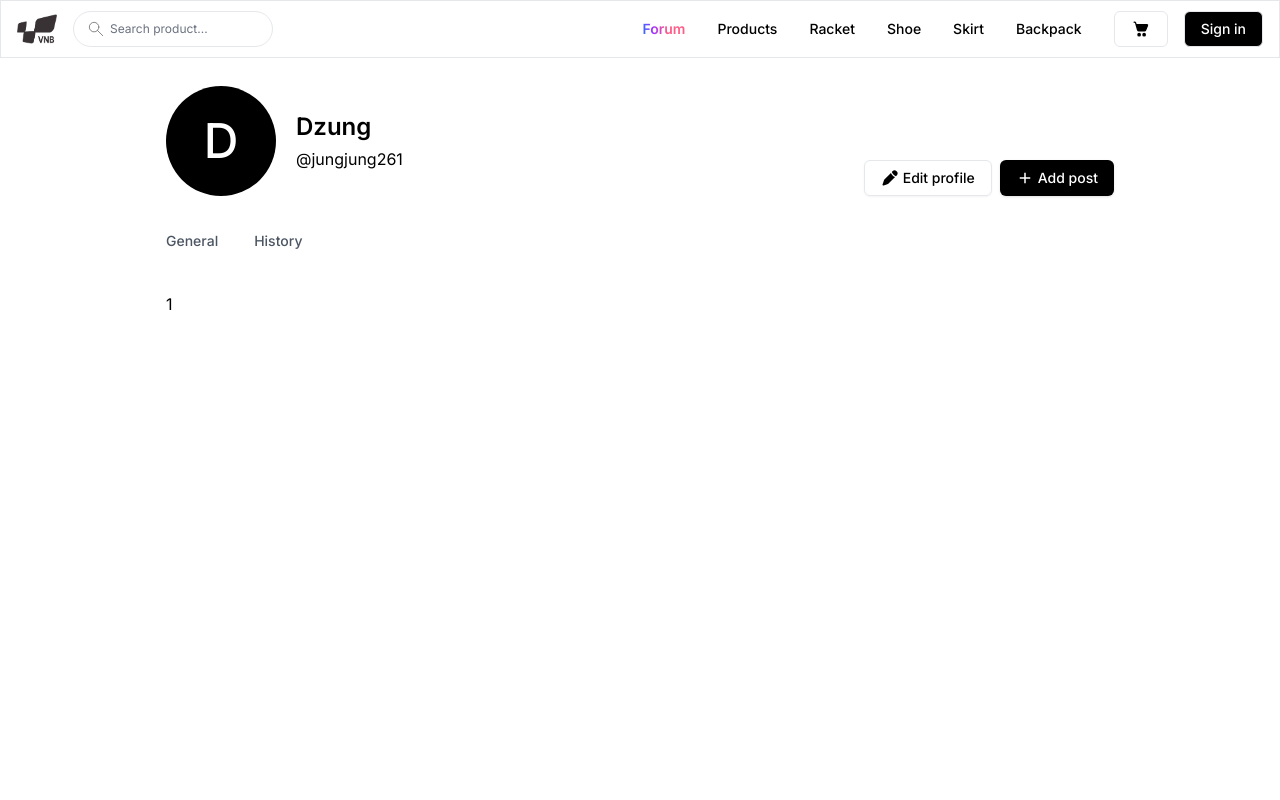
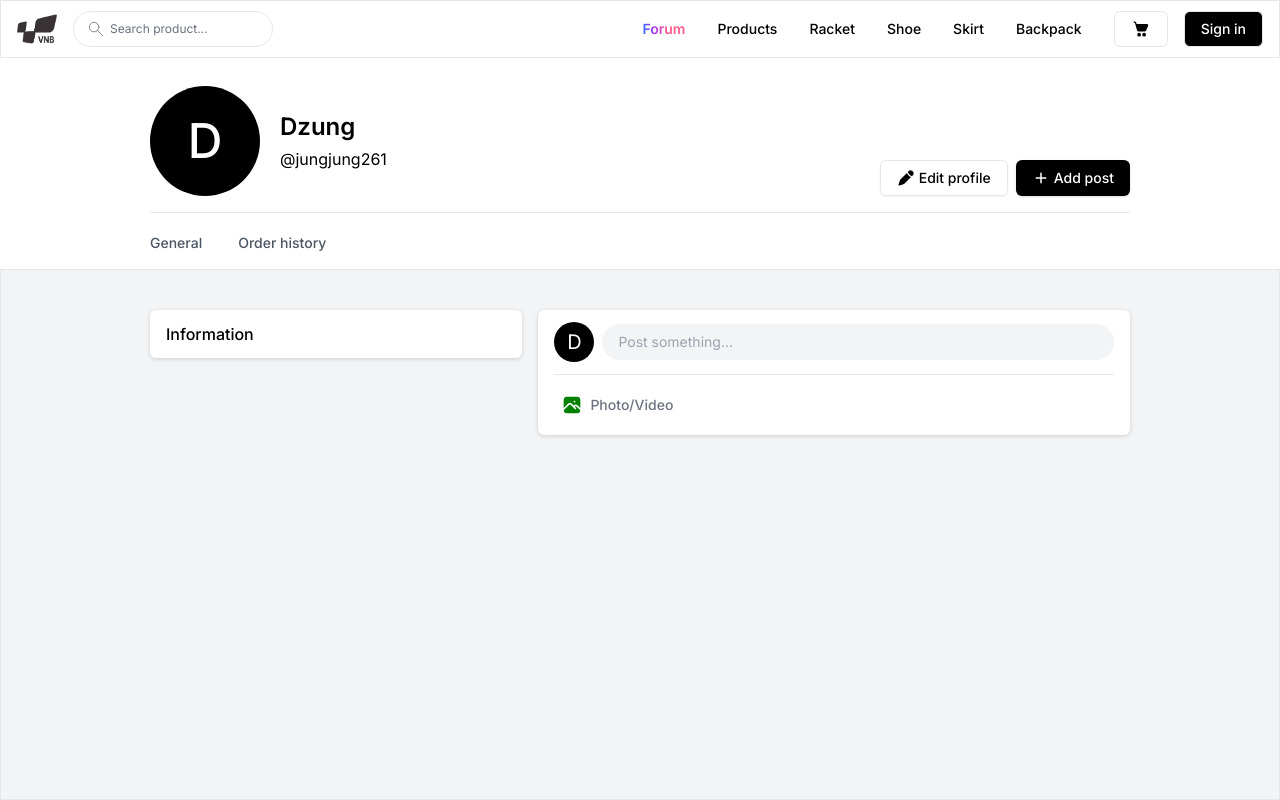
Before and after one commit to VNBShop/vnb-web-client, a Next.js app: page /user/1 in a window 1280 px wide. Built offline with nearby package versions, Linux system fonts and the light colour scheme.

Commit message:
add user posst

```diff
--- a/app/(user)/user/[userId]/layout.tsx
+++ b/app/(user)/user/[userId]/layout.tsx
@@ -16,14 +16,15 @@ type UserLayoutProps = {
 
 export default function UserLayout({ children, params }: UserLayoutProps) {
   return (
-    <>
+    <div className=" absolute inset-0 flex flex-col">
       <Header />
-      <section className="mt-7 max-w-secondary mx-auto px-4">
-        <section className="flex items-end justify-between">
-          <div className="flex gap-5 items-center">
-            <figure className=" w-[110px] h-[110px] rounded-full">
+
+      <section className="mx-auto w-full max-w-secondary">
+        <section className="mt-7 flex items-end justify-between">
+          <div className="flex items-center gap-5">
+            <figure className=" h-[110px] w-[110px] rounded-full">
               {/* <Image src={''} /> */}
-              <p className="text-5xl font-medium rounded-full bg-black text-white w-full h-full flex items-center justify-center">
+              <p className="flex h-full w-full items-center justify-center rounded-full bg-black text-5xl font-medium text-white">
                 D
               </p>
             </figure>
@@ -46,10 +47,12 @@ export default function UserLayout({ children, params }: UserLayoutProps) {
             </Button>
           </div>
         </section>
-
+        <hr className="mb-1 mt-4" />
         <UserNavigation userId="jungjung261" />
+      </section>
+      <section className="flex-1 border border-t bg-gray-100">
         {children}
       </section>
-    </>
+    </div>
   )
 }
--- a/app/(user)/user/[userId]/page.tsx
+++ b/app/(user)/user/[userId]/page.tsx
@@ -1,3 +1,5 @@
+import AddPost from '@/components/add-post'
+
 export type UserPageProps = {
   params: {
     userId: string
@@ -5,5 +7,14 @@ export type UserPageProps = {
 }
 
 export default function UserPage({ params }: UserPageProps) {
-  return <section className="mt-10">{params.userId}</section>
+  return (
+    <section className="mx-auto mt-10 flex max-w-secondary items-start gap-4">
+      <section className="w-[38%] rounded-md bg-white p-4 py-3 shadow-box">
+        <h2 className=" font-medium">Information</h2>
+      </section>
+      <section className="flex-1">
+        <AddPost />
+      </section>
+    </section>
+  )
 }
--- a/package.json
+++ b/package.json
@@ -36,6 +36,7 @@
     "eslint-config-prettier": "^9.0.0",
     "postcss": "^8",
     "prettier": "^3.0.3",
+    "prettier-plugin-tailwindcss": "^0.5.6",
     "tailwindcss": "^3",
     "typescript": "^5"
   }
--- a/src/common/icons.tsx
+++ b/src/common/icons.tsx
@@ -440,6 +440,29 @@ export default function Icon({
         </svg>
       )
     }
+    case 'Photo': {
+      return (
+        <svg
+          width={width}
+          height={height}
+          viewBox="0 0 24 24"
+          xmlns="http://www.w3.org/2000/svg"
+        >
+          <g
+            fill="none"
+            strokeLinecap="round"
+            strokeLinejoin="round"
+            strokeWidth="2"
+          >
+            <path d="M0 0h24v24H0z" />
+            <path
+              fill={color}
+              d="M8.813 11.612c.457-.38.918-.38 1.386.011l.108.098l4.986 4.986l.094.083a1 1 0 0 0 1.403-1.403l-.083-.094L15.415 14l.292-.293l.106-.095c.457-.38.918-.38 1.386.011l.108.098l4.674 4.675a4 4 0 0 1-3.775 3.599L18 22H6a4 4 0 0 1-3.98-3.603l6.687-6.69l.106-.095zM18 2a4 4 0 0 1 3.995 3.8L22 6v9.585l-3.293-3.292l-.15-.137c-1.256-1.095-2.85-1.097-4.096-.017l-.154.14l-.307.306l-2.293-2.292l-.15-.137c-1.256-1.095-2.85-1.097-4.096-.017l-.154.14L2 15.585V6a4 4 0 0 1 3.8-3.995L6 2h12zm-2.99 5l-.127.007a1 1 0 0 0 0 1.986L15 9l.127-.007a1 1 0 0 0 0-1.986L15.01 7z"
+            />
+          </g>
+        </svg>
+      )
+    }
   }
 }
 
@@ -471,3 +494,4 @@ export type IconName =
   | 'Trash'
   | 'Location'
   | 'Pen'
+  | 'Photo'
--- /dev/null
+++ b/src/components/add-post.tsx
@@ -0,0 +1,65 @@
+'use client'
+import { useState } from 'react'
+
+import Icon from '@/common/icons'
+
+import { Modal } from './ui/modal'
+
+export default function AddPost() {
+  const [addPostModal, setAddPostModal] = useState(false)
+
+  const openAddPostModal = () => {
+    setAddPostModal((prev) => !prev)
+  }
+
+  return (
+    <>
+      <section className="space-y-3 rounded-md bg-white p-4 py-3 shadow-box">
+        <section className="flex items-center gap-2">
+          <figure className="h-10 w-10 rounded-full">
+            <p className="textw-white flex h-full w-full items-center justify-center rounded-full bg-black text-xl text-white">
+              D
+            </p>
+          </figure>
+          <div
+            className="flex-1 rounded-full bg-gray-100 p-2 pl-4 hover:cursor-pointer lg:hover:bg-gray-200"
+            onClick={openAddPostModal}
+          >
+            <p className=" text-sm text-gray-400">Post something...</p>
+          </div>
+        </section>
+
+        <hr />
+
+        <section>
+          <div
+            className="inline-flex items-center gap-2 rounded-md p-2 hover:cursor-pointer lg:hover:bg-gray-100"
+            onClick={openAddPostModal}
+          >
+            <Icon name="Photo" width={20} height={20} color="green" />
+            <p className="text-sm font-medium text-gray-500">Photo/Video</p>
+          </div>
+        </section>
+      </section>
+
+      <Modal
+        show={addPostModal}
+        close={() => setAddPostModal(false)}
+        center
+        closeOutside
+      >
+        <section className="inline-flex items-center gap-2">
+          <figure className="h-10 w-10 rounded-full">
+            <p className="textw-white flex h-full w-full items-center justify-center rounded-full bg-black text-xl text-white">
+              D
+            </p>
+          </figure>
+          <article>
+            <p className="text-sm font-medium">Dzung</p>
+            <p className="text-xs">@jungjung261</p>
+          </article>
+        </section>
+      </Modal>
+    </>
+  )
+}
--- a/src/contents/user/navigation.tsx
+++ b/src/contents/user/navigation.tsx
@@ -14,16 +14,16 @@ export default function UserNavigation({ userId }: UserNavigationProps) {
   const pathname = usePathname()
 
   return (
-    <ul className="mt-8 -ml-4 flex items-center gap-1">
+    <ul className="-ml-4 flex items-center gap-1">
       {user_navigation.map((item, index) => (
         <li key={index}>
           <Link
             href={`/user/${userId}${item.url}`}
-            className="p-4 text-sm font-medium text-gray-600 rounded-md lg:hover:bg-gray-100 relative"
+            className="relative inline-block rounded-md p-4 text-sm font-medium text-gray-600 lg:hover:bg-gray-100"
           >
             {item.label}
             {pathname === `/user/${userId}${item.url}` ? (
-              <div className=" absolute bottom-0 inset-x-0 w-full h-[3px] bg-secondary rounded-full" />
+              <div className=" absolute inset-x-0 bottom-0 h-[3px] w-full rounded-full bg-secondary" />
             ) : null}
           </Link>
         </li>
--- a/src/data/user-navigation.json
+++ b/src/data/user-navigation.json
@@ -4,7 +4,7 @@
     "label": "General"
   },
   {
-    "url": "/history",
-    "label": "History"
+    "url": "/order-history",
+    "label": "Order history"
   }
 ]
```
Also changed, not shown: .prettierrc.json, 1 other file (tests, documents, lock files or other folders).
